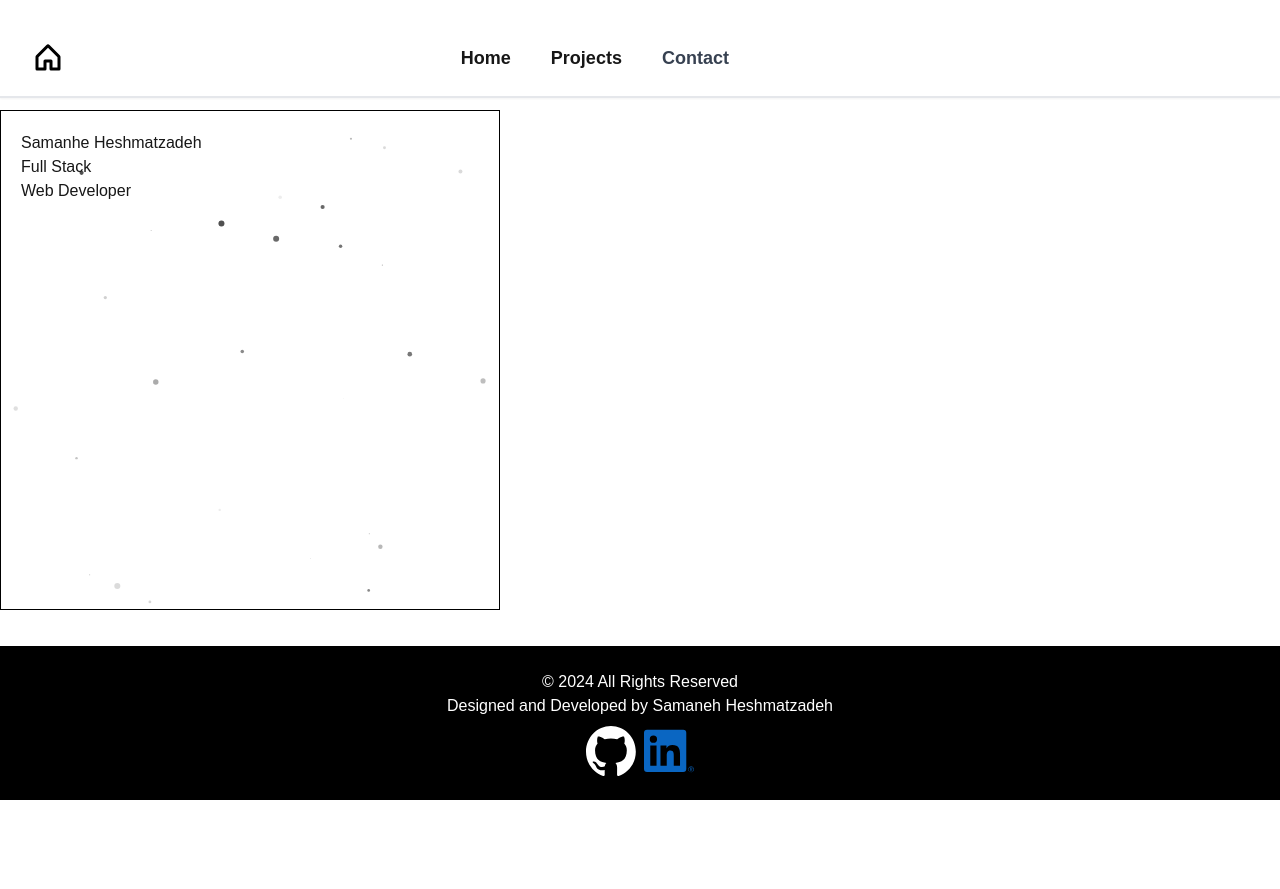
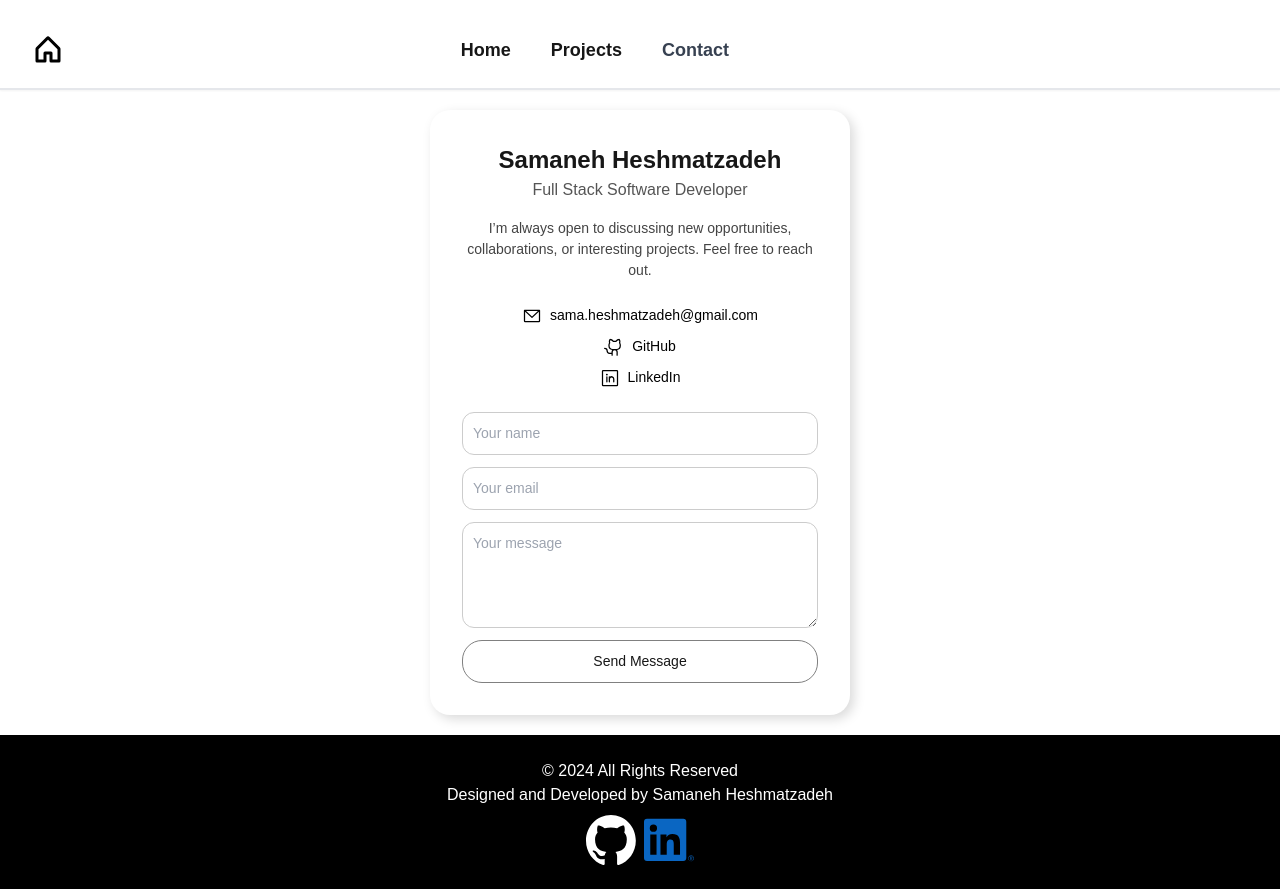
Before and after one commit to samanehesh/portfolio, a Next.js app: page /contact in a window 1280 px wide. Before the commit the page ends 800 px from the top, so only its background shows below. Built offline with nearby package versions, Linux system fonts and the light colour scheme.

Commit message:
contact page added

```diff
--- a/app/contact/page.tsx
+++ b/app/contact/page.tsx
@@ -1,24 +1,257 @@
-import React from 'react'
-import Stars from '@/components/stars';
-import '@/styles/style.cantact.css'
-import '@/styles/style.projects.css'
+// "use client";
+
+// import React from "react";
+// import { LinkedinLogoIcon, GithubLogoIcon, EnvelopeSimpleIcon } from "@phosphor-icons/react";
+// import "@/styles/style.cantact.css";
+
+// const ContactPage = () => {
+//   return (
+//     <div className="contact-container">
+//       <section className="contact-card">
+//         <h1 className="name">Samaneh Heshmatzadeh</h1>
+//         <h2 className="role">Full Stack Software Developer</h2>
+
+//         <p className="intro">
+//           I’m always open to discussing new opportunities, collaborations,
+//           or interesting projects. Feel free to reach out.
+//         </p>
+
+//         <div className="contact-info">
+//           <a
+//             href="mailto:sama.heshmatzadeh@gmail.com"
+//             className="contact-link"
+//           >
+//             <EnvelopeSimpleIcon size={20} />
+//             <span>sama.heshmatzadeh@gmail.com</span>
+//           </a>
 
 
-const contactPage = () => {
-  return (
-    <div className='mb-3 contact-container'>
-        <Stars />
+//           <a
+//             href="https://github.com/samanehesh"
+//             target="_blank"
+//             rel="noopener noreferrer"
+//             className="contact-link"
+//           >
+//             <GithubLogoIcon size={20} />
+//             <span>GitHub</span>
+//           </a>
+
+//           <a
+//             href="https://www.linkedin.com/in/heshmatzadeh"
+//             target="_blank"
+//             rel="noopener noreferrer"
+//             className="contact-link"
+//           >
+//             <LinkedinLogoIcon size={20} />
+//             <span>LinkedIn</span>
+//           </a>
+//         </div>
+
+//         <form
+//           className="contact-form"
+//           onSubmit={(e) => e.preventDefault()}
+//         >
+//           <input
+//             type="text"
+//             placeholder="Your name"
+//             aria-label="Your name"
+//             required
+//           />
+//           <input
+//             type="email"
+//             placeholder="Your email"
+//             aria-label="Your email"
+//             required
+//           />
+//           <textarea
+//             placeholder="Your message"
+//             aria-label="Your message"
+//             rows={4}
+//             required
+//           />
+//           <button type="submit">Send Message</button>
+//         </form>
+//       </section>
+//     </div>
+//   );
+// };
+
+// export default ContactPage;
 
 
-      <div className='contact'>
-        <h1>Samanhe Heshmatzadeh</h1>
-          <h1>Full Stack</h1>
-          <h1>Web Developer</h1>
-      </div>
+// "use client";
 
+// import React, { useRef, useState } from "react";
+// import { LinkedinLogoIcon, GithubLogoIcon, EnvelopeSimpleIcon } from "@phosphor-icons/react";
+// import emailjs from "@emailjs/browser";
+// import "@/styles/style.cantact.css";
 
+// const ContactPage = () => {
+//   const formRef = useRef<HTMLFormElement>(null);
+//   const [status, setStatus] = useState(""); // For success/error messages
+
+//   const handleSubmit = (e: React.FormEvent) => {
+//     e.preventDefault();
+
+//     if (!formRef.current) return;
+
+//     emailjs
+//       .sendForm(
+//         "service_7aqr90q",   // Replace with your EmailJS Service ID
+//         "template_cjuntbf",  // Replace with your EmailJS Template ID
+//         formRef.current,
+//         "QqtuQko1VG8EqsbLK"    // Replace with your EmailJS Public Key
+//       )
+//       .then(
+//         () => {
+//           setStatus("Message sent successfully!");
+//           formRef.current?.reset(); // Clear form
+//         },
+//         (err) => {
+//           console.error(err);
+//           setStatus("Failed to send message. Try again later.");
+//         }
+//       );
+//   };
+
+//   return (
+//     <div className="contact-container">
+//       <section className="contact-card">
+//         <h1 className="name">Samaneh Heshmatzadeh</h1>
+//         <h2 className="role">Full Stack Software Developer</h2>
+
+//         <p className="intro">
+//           I’m always open to discussing new opportunities, collaborations,
+//           or interesting projects. Feel free to reach out.
+//         </p>
+
+//         <div className="contact-info">
+//           <a href="mailto:sama.heshmatzadeh@gmail.com" className="contact-link">
+//             <EnvelopeSimpleIcon size={20} />
+//             <span>sama.heshmatzadeh@gmail.com</span>
+//           </a>
+
+//           <a
+//             href="https://github.com/samanehesh"
+//             target="_blank"
+//             rel="noopener noreferrer"
+//             className="contact-link"
+//           >
+//             <GithubLogoIcon size={20} />
+//             <span>GitHub</span>
+//           </a>
+
+//           <a
+//             href="https://www.linkedin.com/in/heshmatzadeh"
+//             target="_blank"
+//             rel="noopener noreferrer"
+//             className="contact-link"
+//           >
+//             <LinkedinLogoIcon size={20} />
+//             <span>LinkedIn</span>
+//           </a>
+//         </div>
+
+//         <form ref={formRef} className="contact-form" onSubmit={handleSubmit}>
+//           <input type="text" placeholder="Your name" name="name" required />
+//           <input type="email" placeholder="Your email" name="email" required />
+//           <textarea placeholder="Your message" name="message" rows={4} required />
+//           <button type="submit">Send Message</button>
+//         </form>
+
+//         {status && <p style={{ marginTop: "10px", fontSize: "14px" }}>{status}</p>}
+//       </section>
+//     </div>
+//   );
+// };
+
+// export default ContactPage;
+
+"use client";
+
+import React, { useRef, useState } from "react";
+import { LinkedinLogoIcon, GithubLogoIcon, EnvelopeSimpleIcon } from "@phosphor-icons/react";
+import emailjs from "@emailjs/browser";
+import "@/styles/style.cantact.css";
+
+const ContactPage = () => {
+  const formRef = useRef<HTMLFormElement>(null);
+  const [status, setStatus] = useState(""); // Show success/error message
+
+  const handleSubmit = (e: React.FormEvent) => {
+    e.preventDefault();
+
+    if (!formRef.current) return;
+
+    emailjs.sendForm(
+      process.env.NEXT_PUBLIC_EMAILJS_SERVICE_ID!,
+      process.env.NEXT_PUBLIC_EMAILJS_TEMPLATE_ID!,
+      formRef.current,
+      process.env.NEXT_PUBLIC_EMAILJS_PUBLIC_KEY!
+    )
+
+      .then(
+        () => {
+          setStatus("Message sent successfully!");
+          formRef.current?.reset(); // Clear the form
+        },
+        (err) => {
+          console.error(err);
+          setStatus("Failed to send message. Try again later.");
+        }
+      );
+  };
+
+  return (
+    <div className="contact-container">
+      <section className="contact-card">
+        <h1 className="name">Samaneh Heshmatzadeh</h1>
+        <h2 className="role">Full Stack Software Developer</h2>
+
+        <p className="intro">
+          I’m always open to discussing new opportunities, collaborations,
+          or interesting projects. Feel free to reach out.
+        </p>
+
+        <div className="contact-info">
+          <a href="mailto:sama.heshmatzadeh@gmail.com" className="contact-link">
+            <EnvelopeSimpleIcon size={20} />
+            <span>sama.heshmatzadeh@gmail.com</span>
+          </a>
+
+          <a
+            href="https://github.com/samanehesh"
+            target="_blank"
+            rel="noopener noreferrer"
+            className="contact-link"
+          >
+            <GithubLogoIcon size={20} />
+            <span>GitHub</span>
+          </a>
+
+          <a
+            href="https://www.linkedin.com/in/heshmatzadeh"
+            target="_blank"
+            rel="noopener noreferrer"
+            className="contact-link"
+          >
+            <LinkedinLogoIcon size={20} />
+            <span>LinkedIn</span>
+          </a>
+        </div>
+
+        {/* Uncontrolled form fields (required by EmailJS) */}
+        <form ref={formRef} className="contact-form" onSubmit={handleSubmit}>
+          <input type="text" name="name" placeholder="Your name" required />
+          <input type="email" name="email" placeholder="Your email" required />
+          <textarea name="message" placeholder="Your message" rows={4} required />
+          <button type="submit">Send Message</button>
+        </form>
+
+        {status && <p style={{ marginTop: "10px", fontSize: "14px" }}>{status}</p>}
+      </section>
     </div>
-  )
-}
+  );
+};
 
-export default contactPage
+export default ContactPage;
--- a/components/Footer.jsx
+++ b/components/Footer.jsx
@@ -7,7 +7,7 @@ const time = new Date();
 
 const Footer = () => {
   return (
-    <footer className='footer mt-3'>
+    <footer className='footer'>
       {/* Footer content */}
       <div className='first mt-6'>
         <div>© {time.getFullYear()} All Rights Reserved</div>
--- a/components/Header.jsx
+++ b/components/Header.jsx
@@ -18,7 +18,7 @@ const Header = () => {
 
   return (
     <header className="w-full shadow-sm">
-      <div className="flex items-center px-4 py-4 mt-5 md:px-8">
+      <div className="flex items-center px-4 py-4 mt-3 md:px-8">
 
         {/* LEFT — Logo */}
         <div className="flex-shrink-0">
--- a/package.json
+++ b/package.json
@@ -9,10 +9,11 @@
     "lint": "next lint"
   },
   "dependencies": {
+    "@emailjs/browser": "^4.4.1",
     "@phosphor-icons/react": "^2.1.10",
     "next": "^16.1.2",
-    "react": "^19.2.3",
-    "react-dom": "^19.2.3",
+    "react": "^18.3.1",
+    "react-dom": "^18.3.1",
     "react-slick": "^0.30.2",
     "react-tsparticles": "^2.12.2",
     "react-wavify": "^1.11.1",
--- a/styles/style.cantact.css
+++ b/styles/style.cantact.css
@@ -1,32 +1,89 @@
-*,
-*::before,
-*::after {
-  box-sizing: border-box;
+.contact-container {
+  /* min-height: 100vh; */
+  display: flex;
+  justify-content: center;
+  align-items: center;
+  margin: 20px;
 }
 
-.contact-container {
-    position: relative;
-    overflow: hidden; /* Prevent content from spilling outside */
-    width: 500px; /* Confine the container width */
-    min-height: 500px; /* Set a specific height */
-    border: 1px solid black; /* Optional: Visualize the container's borders */
-    /* background-color: white; Ensure the stars are visible behind */
-  }
-  .particles-container {
-    position: absolute;
-    top: 0;
-    left: 0;
-    width: 100%; /* Match container width */
-    height: 100%; /* Match container height */
-    z-index: -1; /* Keep it behind the content */
-    pointer-events: none; /* Disable interaction with particles */
+.contact-card {
+  background: white;
+  padding: 32px;
+  border-radius: 20px;
+  width: 90%;
+  max-width: 420px;
+  box-shadow: 4px 4px 12px rgba(0, 0, 0, 0.15);
+  text-align: center;
 }
 
+.name {
+  font-size: 24px;
+  font-weight: bold;
+}
 
+.role {
+  font-size: 16px;
+  margin-bottom: 16px;
+  color: #555;
+}
 
+.intro {
+  font-size: 14px;
+  margin-bottom: 24px;
+  color: #444;
+}
 
-  .contact {
-    position: relative;
-    z-index: 1; /* Ensures it's above the stars */
-    padding: 20px; /* Add padding or styling for the content */
+.contact-info {
+  display: flex;
+  flex-direction: column;
+  gap: 10px;
+  margin-bottom: 24px;
+}
+
+.contact-link {
+  display: flex;
+  align-items: center;
+  gap: 8px;
+  justify-content: center;
+  color: black;
+  text-decoration: none;
+  font-size: 14px;
+}
+
+.contact-link:hover {
+  text-decoration: underline;
+}
+
+.contact-form {
+  display: flex;
+  flex-direction: column;
+  gap: 12px;
+}
+
+.contact-form input,
+.contact-form textarea {
+  padding: 10px;
+  border-radius: 12px;
+  border: 1px solid #ccc;
+  font-size: 14px;
+}
+
+.contact-form button {
+  padding: 10px;
+  border-radius: 20px;
+  border: 1px solid gray;
+  background: white;
+  cursor: pointer;
+  font-size: 14px;
+  transition: transform 0.2s ease;
+}
+
+.contact-form button:hover {
+  transform: translateY(-2px);
+}
+
+@media (max-width: 480px) {
+  .contact-card {
+    padding: 24px;
   }
+}
--- a/styles/style.footer.css
+++ b/styles/style.footer.css
@@ -1,23 +1,23 @@
 .footer {
-    grid-template-rows: 1fr;
+    /* grid-template-rows: 1fr; */
     width: 100%;
     background-color:black;
 }
 
 .first {
-    grid-row: 1;
+    /* grid-row: 1;
     grid-column: 1;
-    z-index: 2;
+    z-index: 2; */
     text-align: center;
     color: white;
     overflow: visible;
 }
 
-.second {
+/* .second {
     grid-row: 1;
     grid-column: 1;
     z-index: 1;
     height: 100%;
     width: 100%;
     overflow: visible;
-}
+} */
```
Also changed, not shown: app/page.tsx (+5 -8 lines), components/SlickCarousel.js (+14 -2 lines), data/projects.ts (+4 -4 lines), styles/style.main.css (+6 -8 lines), styles/style.projects.css (+54 -4 lines), 1 other file (tests, documents, lock files or other folders).
